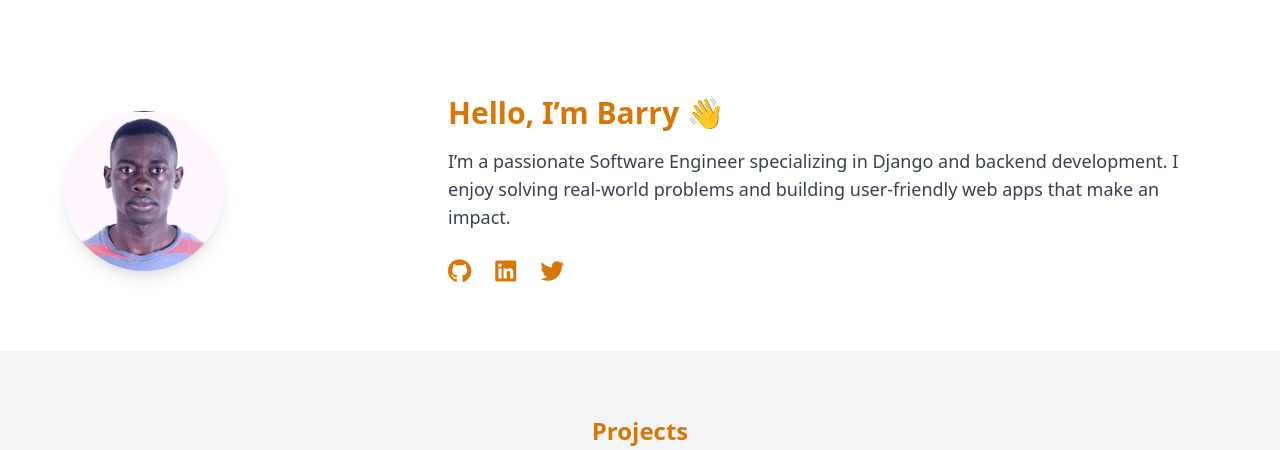
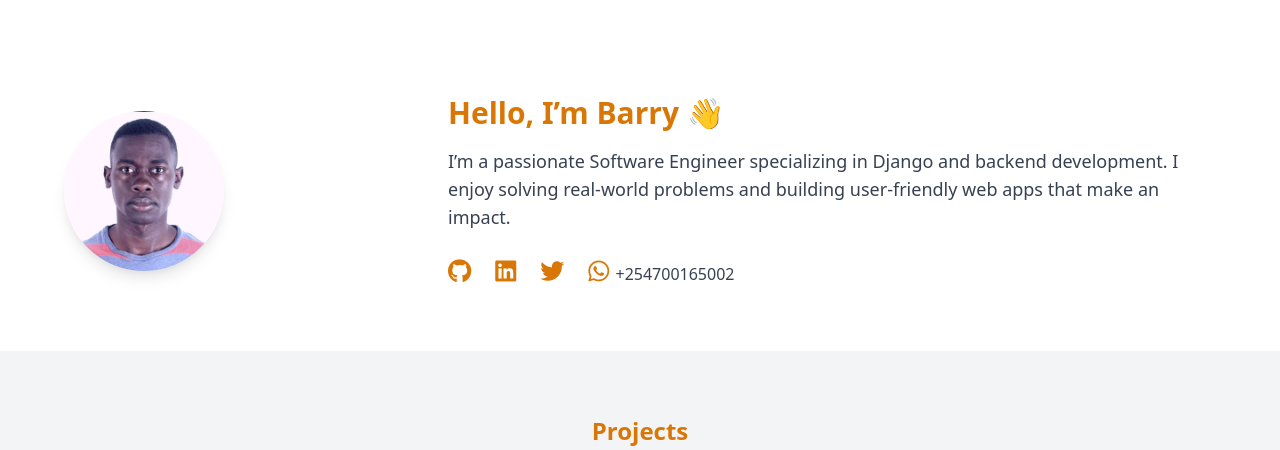
Before and after one commit to Barry-owino/my_portfolio_website, a Django app: page / in a window 1280 px wide. Shown: the part 519-969 px from the top of the page. Run offline with Django 5.2, Linux system fonts and the light colour scheme.

Commit message:
updated the about section

```diff
--- a/portfolio/main_app/templates/main_app/base.html
+++ b/portfolio/main_app/templates/main_app/base.html
@@ -91,6 +91,13 @@
         <a href="https://twitter.com/yourusername" target="_blank" class="hover:text-gray-800" aria-label="Twitter">
           <i class="fab fa-twitter"></i>
         </a>
+
+	<a href="https://wa.me/254700165002?text=Hello%20Barry%2C%20I%27m%20interested%20in%20working%20with%20you" target="_blank">
+
+           <i class="fab fa-whatsapp"></i>
+          <span class="text-base text-gray-700">+254700165002</span>
+        </a>
+
       </div>
     </div>
 
```
